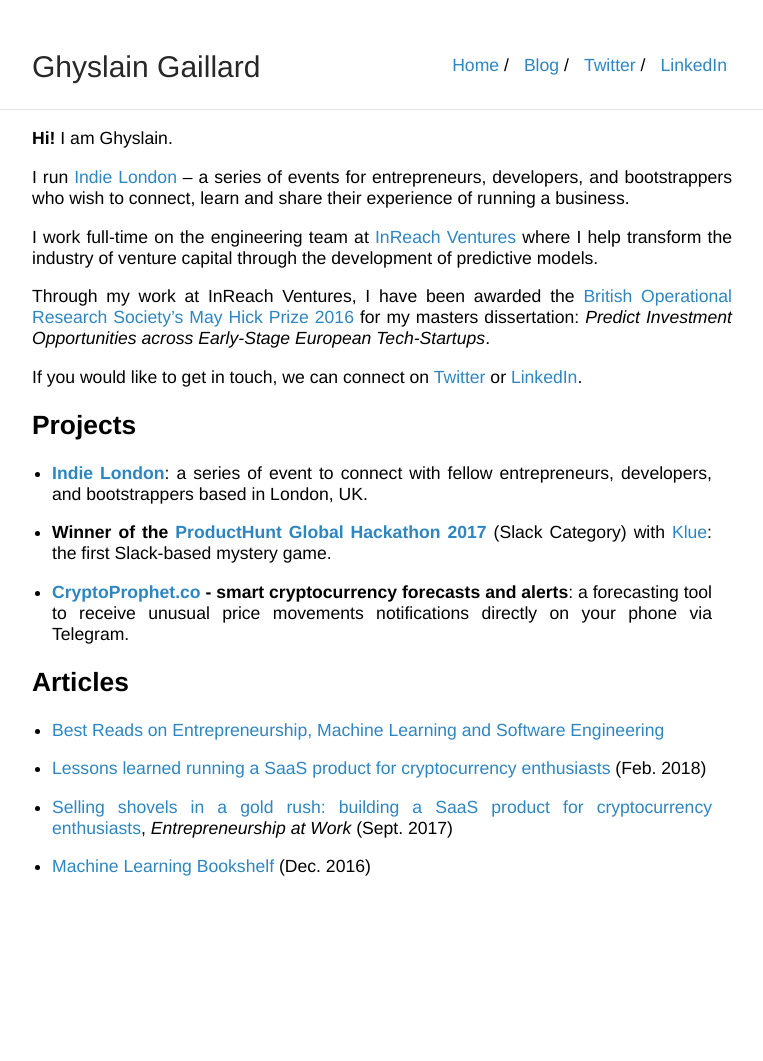
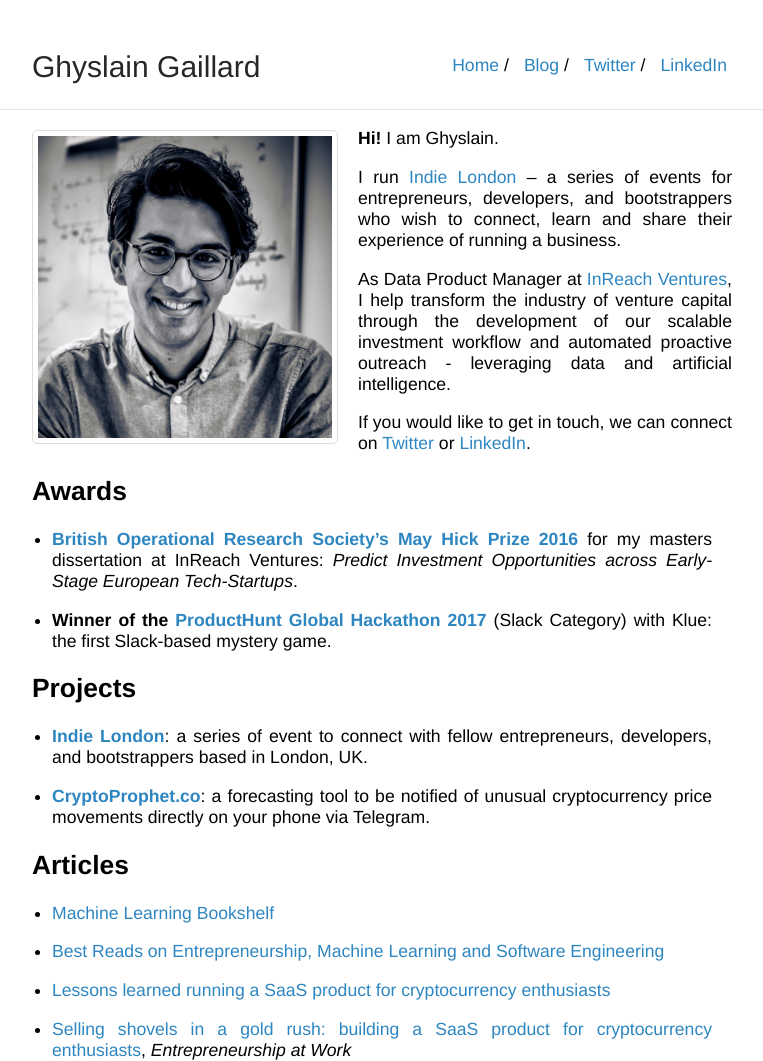
Before and after one commit to ghyslain/ghyslain.me, a Jekyll site: the page built from index.md, in a window 1280 px wide. Shown: the whole page, without its empty margins (258-1021 px from the left). Built offline with Jekyll 4.4.1, drawn with Linux system fonts in a browser that asks for light colours; before the commit the page ends 900 px from its top, so only the background shows below that.

Commit message:
update after new role and PR

```diff
--- a/_config.yml
+++ b/_config.yml
@@ -1,7 +1,7 @@
 title: "Ghyslain Gaillard"
 url: "https://ghyslain.me"
 baseurl: "/"
-keywords: "data science, data scientist, machine learning, london, london indie hackers, indiehackers, ihlondon, bootstrapper, venture capital, vc, fundraising, ecole centrale lyon, ghyslain gaillard"
+keywords: "data product management, product management, data science, data scientist, machine learning, london, london indie hackers, indiehackers, ihlondon, indie london, indie entrepreneurs, bootstrapper, venture capital, vc, fundraising, startups, ghyslain gaillard"
 author: "Ghyslain Gaillard"
 
 markdown: kramdown
--- a/_sass/_style.scss
+++ b/_sass/_style.scss
@@ -3,6 +3,20 @@
 /*
  * Basic
  */
+
+ img {
+  display: block;
+  margin-left: auto;
+  margin-right: auto;
+  max-width: 42%;
+  height: auto;
+  border: 1px solid #ddd;
+  border-radius: 5px;
+  padding: 5px;
+  float: left;
+  margin: 2px 20px 20px 0;
+}
+
 
 html {
     height: 100%;
--- a/index.md
+++ b/index.md
@@ -1,34 +1,40 @@
 ---
 layout: default
-description: "Thoughts on entrepreneurship, machine learning and software engineering."
-title: Home - Ghyslain Gaillard
+description: "Thoughts on entrepreneurship, venture capital and machine learning."
+title: Ghyslain Gaillard
 
 ---
+
+![ghyslain](./ghyslain.jpg)
 
 **Hi!** I am Ghyslain.
 
 I run [Indie London](https://indieldn.com/) – a series of events for entrepreneurs, developers, and bootstrappers who wish to connect, learn and share their experience of running a business.
 
-I work full-time on the engineering team at [InReach Ventures](http://www.inreachventures.com/) where I help transform the industry of venture capital through the development of predictive models.
-
-Through my work at InReach Ventures, I  have been awarded the [British Operational Research Society's May Hick Prize 2016](http://www.theorsociety.com/Pages/Awards/May.aspx) for my masters dissertation: *Predict Investment Opportunities across Early-Stage European Tech-Startups*.
+As Data Product Manager at [InReach Ventures](http://www.inreachventures.com/), I help transform the industry of venture capital through the development of our scalable investment workflow and automated proactive outreach - leveraging data and artificial intelligence.
 
 If you would like to get in touch, we can connect on [Twitter](https://twitter.com/iamghyslain) or [LinkedIn](https://www.linkedin.com/in/ghyslaingaillard).
+
+## Awards
+
+- **[British Operational Research Society's May Hick Prize 2016](http://www.theorsociety.com/Pages/Awards/May.aspx)** for my masters dissertation at InReach Ventures: *Predict Investment Opportunities across Early-Stage European Tech-Startups*.
+
+- **Winner of the [ProductHunt Global Hackathon 2017](https://blog.producthunt.com/winners-of-the-product-hunt-global-hackathon-2017-e2bad6adda39)** (Slack Category) with Klue: the first Slack-based mystery game.
+
 
 ## Projects
 
 - **[Indie London](https://indieldn.com/)**: a series of event to connect with fellow entrepreneurs, developers, and bootstrappers based in London, UK.
 
-- **Winner of the [ProductHunt Global Hackathon 2017](https://blog.producthunt.com/winners-of-the-product-hunt-global-hackathon-2017-e2bad6adda39)** (Slack Category) with [Klue](http://kluestudio.com/): the first Slack-based mystery game.
+- **[CryptoProphet.co](https://cryptoprophet.co/)**: a forecasting tool to be notified of unusual cryptocurrency price movements  directly on your phone via Telegram.
 
-- **[CryptoProphet.co](https://cryptoprophet.co/) - smart cryptocurrency forecasts and alerts**: a forecasting tool to receive unusual price movements notifications directly on your phone via Telegram.
 
 ## Articles
 
+- [Machine Learning Bookshelf](http://ghyslain.me/bookshelf)
+
 - [Best Reads on Entrepreneurship, Machine Learning and Software Engineering](https://ghyslain.me/library)
 
-- [Lessons learned running a SaaS product for cryptocurrency enthusiasts](https://medium.com/@ghyslain/how-cryptoprophet-uses-metrics-to-measure-growth-14e4a52f275c) (Feb. 2018)
+- [Lessons learned running a SaaS product for cryptocurrency enthusiasts](https://medium.com/@ghyslain/how-cryptoprophet-uses-metrics-to-measure-growth-14e4a52f275c)
 
-- [Selling shovels in a gold rush: building a SaaS product for cryptocurrency enthusiasts](https://medium.com/entrepreneurship-at-work/selling-shovel-during-the-gold-rush-building-a-saas-product-for-cryptocurrency-enthusiasts-7ff02bb0724e), *Entrepreneurship at Work* (Sept. 2017)
-
-- [Machine Learning Bookshelf](http://ghyslain.me/bookshelf) (Dec. 2016)
+- [Selling shovels in a gold rush: building a SaaS product for cryptocurrency enthusiasts](https://medium.com/entrepreneurship-at-work/selling-shovel-during-the-gold-rush-building-a-saas-product-for-cryptocurrency-enthusiasts-7ff02bb0724e), *Entrepreneurship at Work*
```
Also changed, not shown: bookshelf.md (+2 -4 lines), library.md (+0 -4 lines), ghyslain.jpg (added), 1 other file.
